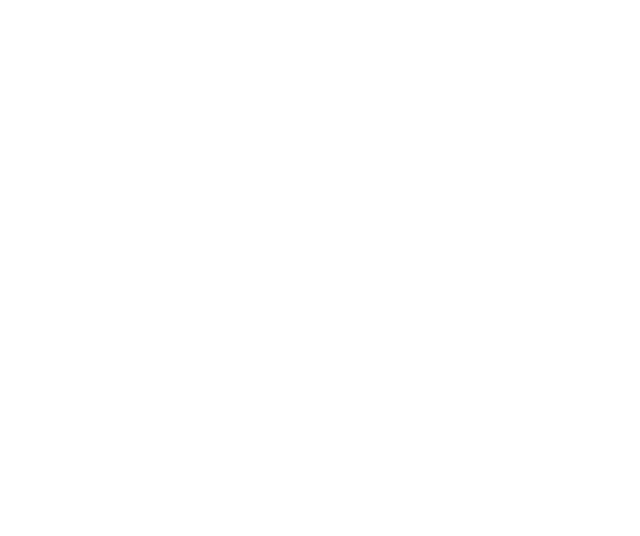
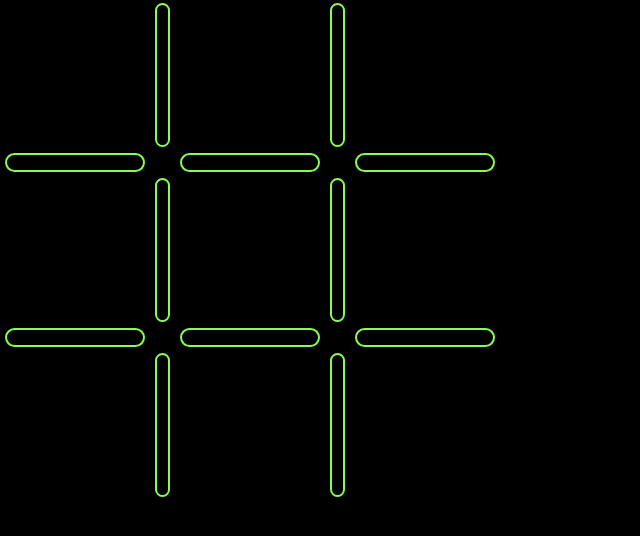
Before and after one commit to sodongit/matillion, a React app: page / in a window 1280 px wide. Shown: the whole page, without its empty margins (0-640 px from the left). Built offline with nearby package versions, Linux system fonts and the light colour scheme.

Commit message:
set the board layout out

```diff
--- a/src/components/board/board.css
+++ b/src/components/board/board.css
@@ -1,4 +1,14 @@
 .board {
     height: var(--board-height);
     width: var(--board-width);
+display: flex;
+    flex-direction: row;
+    flex-wrap: wrap;
 }
+
+.horizonal-divider {
+    display: flex;
+    flex-direction: row;
+    height: var(--vertical-divider-width);
+    flex: 0 0 100%
+}
--- a/src/components/board/board.js
+++ b/src/components/board/board.js
@@ -1,10 +1,17 @@
 import React from 'react';
 import './board.css';
+import Square from "./components/square/square";
+import Divider, {DividerCorner} from "./components/divider/divider";
 
 const Board = () => {
 
     return (
         <div data-testid="board" className="board">
+            <Square/><Divider direction="v"/><Square/><Divider direction="v"/><Square/>
+            <div className="horizonal-divider"><Divider direction="h"/><DividerCorner/><Divider direction="h"/><DividerCorner/><Divider direction="h"/></div>
+            <Square/><Divider direction="v"/><Square/><Divider direction="v"/><Square/>
+            <div className="horizonal-divider"><Divider direction="h"/><DividerCorner/><Divider direction="h"/><DividerCorner/><Divider direction="h"/></div>
+            <Square/><Divider direction="v"/><Square/><Divider direction="v"/><Square/>
         </div>
     );
 }
--- a/src/components/board/components/divider/divider.css
+++ b/src/components/board/components/divider/divider.css
@@ -1,16 +1,32 @@
 .divider-container {
-    height: 100%;
-    width: 5%;
     padding: 1%;
     display: flex;
     justify-content: center;
     align-items: center;
     box-sizing: border-box;
+    flex: 0 0;
+    background-color: transparent;
 }
 
-.divider {
+.divider-vertical {
+    height: var(--square-height);
+    flex-basis: var(--vertical-divider-width);
+}
+
+.divider-horizontal {
+    height: var(--horizontal-divider-height);
+    flex-basis: var(--square-height);
+}
+
+.divider-line {
     height: 100%;
     width: 100%;
+    border: var(--divider-line-border);
+    border-radius: var(--divider-line-border-radius);
+}
 
+.divider-corner {
+    height: var(--vertical-divider-width);
+    flex: 0 0 var(--horizontal-divider-height);
 
 }
--- a/src/components/board/components/divider/divider.js
+++ b/src/components/board/components/divider/divider.js
@@ -1,11 +1,20 @@
 import React from 'react';
+import './divider.css';
 
-const Divider = () => {
+const Divider = ({direction}) => {
+
+    const getDividerDirection = () => direction === 'v' ?
+        'divider-container divider-vertical' :
+        'divider-container divider-horizontal';
+
+
     return (
-        <div data-testid="divider" className="divider-container">
-            <div className="divider"/>
+        <div data-testid="divider" className={getDividerDirection()}>
+            <div className="divider-line"/>
         </div>
     );
 }
 
 export default Divider;
+
+export const DividerCorner = () => <div data-testid="divider" className="divider-corner"/>;
--- a/src/components/board/components/square/square.css
+++ b/src/components/board/components/square/square.css
@@ -0,0 +1,13 @@
+.square {
+    height: var(--square-height);
+    flex: 0 0 var(--square-width);
+    background-color: transparent;
+}
+
+.type-circle {
+
+}
+
+.type-cross {
+
+}
--- a/src/index.css
+++ b/src/index.css
@@ -3,4 +3,5 @@ body {
   margin: 0;
   padding: 0;
   font-family: sans-serif;
+  background-color: black;
 }
--- a/src/shared/shared.css
+++ b/src/shared/shared.css
@@ -4,9 +4,12 @@ body {
     /*lengths*/
     --board-height: 500px;
     --board-width: var(--board-height);
-    --vertical-divider-width: 5%;
+    --vertical-divider-width: 25px;
     --square-width: calc((100% - (var(--vertical-divider-width) * 2)) / 3);
     --horizontal-divider-height: var(--vertical-divider-width);
-    --square-height: calc((100% - (var(--horizontal-divider-height) * 2)) / 3);
+    --square-height: var(--square-width);
+    --divider-line-border: var(--divider-colour) solid 2px;
+    --divider-line-border-radius: 10px
+
 
 }
```
